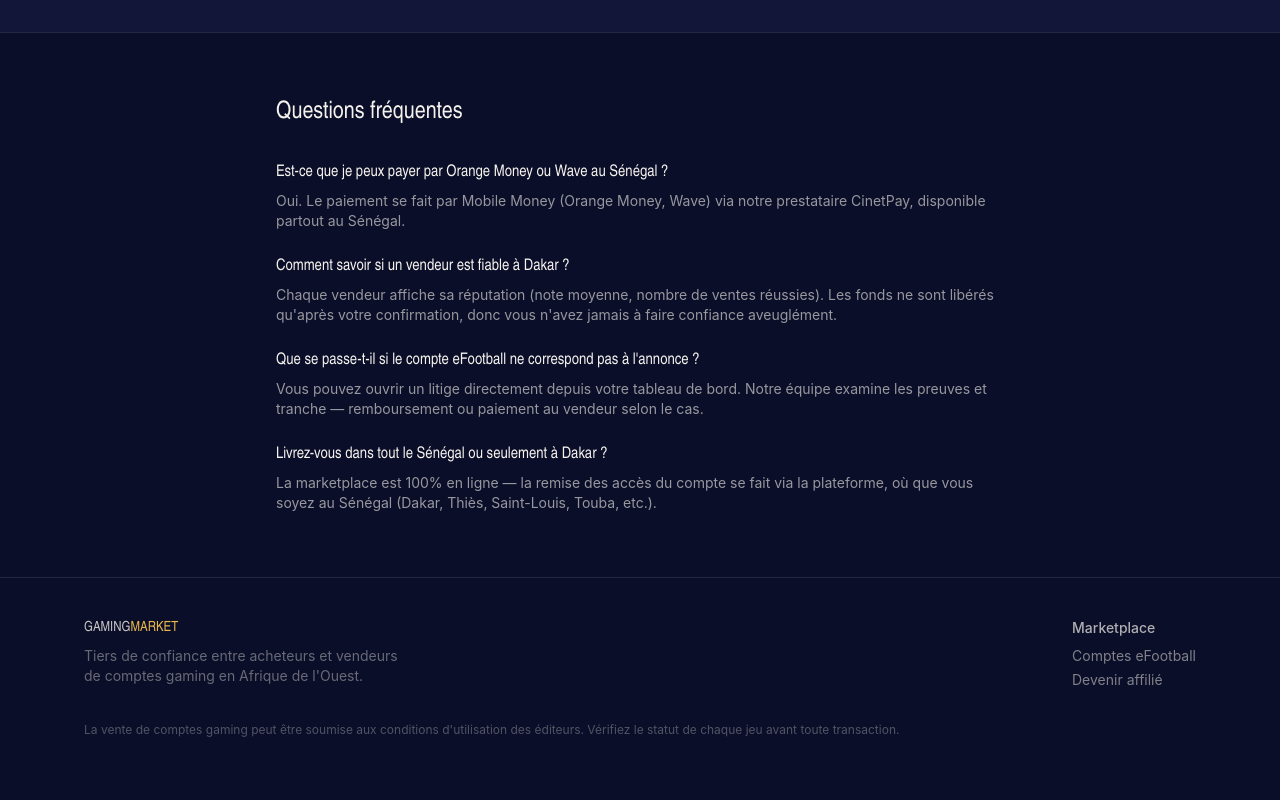
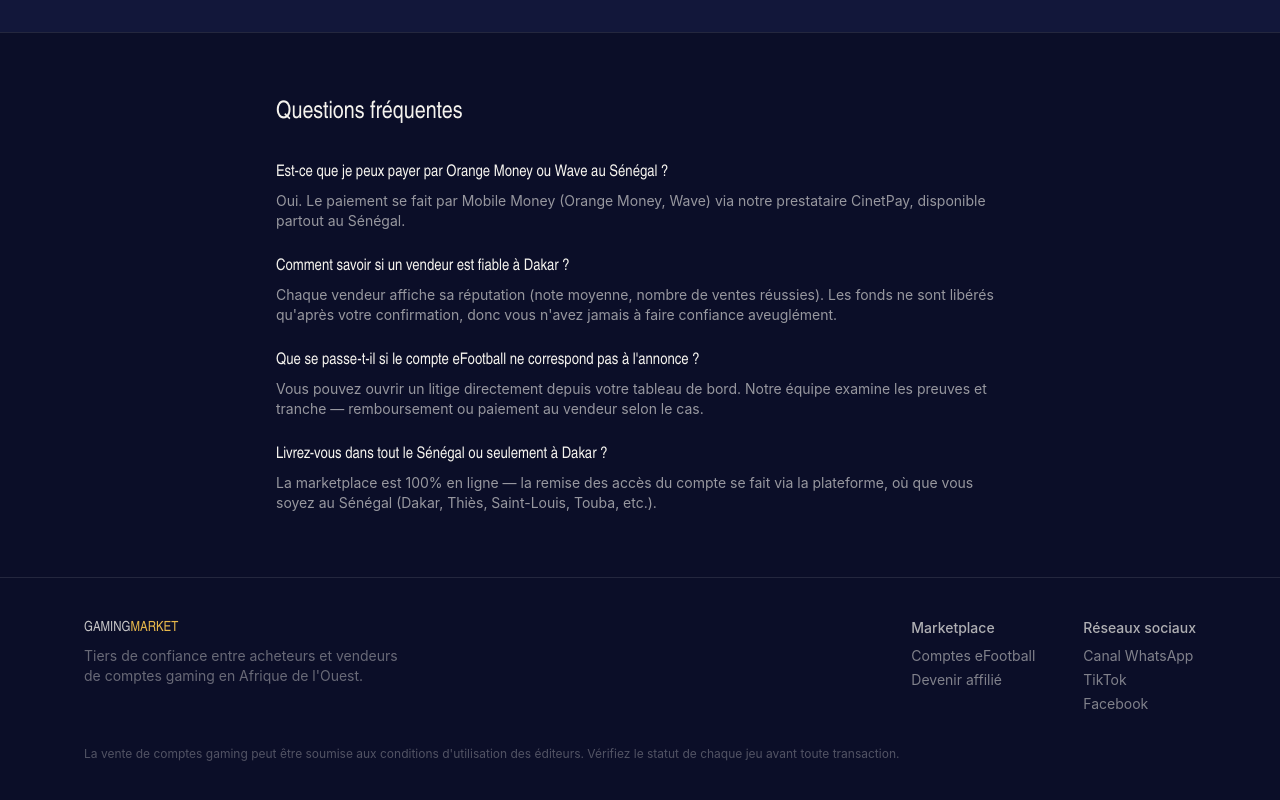
Before and after one commit to Gorgui12/gaming-marketplace, a Next.js app in the folder apps/web/: page / in a window 1280 px wide. Shown: the part 1267-2067 px from the top of the page. Before the commit the page ends 2045 px from the top, so only its background shows below. Built offline with nearby package versions, Linux system fonts and the light colour scheme; no server answers.

Commit message:
ajout reseaux sociaux, popup WhatsApp et logo

```diff
--- a/apps/web/app/layout.tsx
+++ b/apps/web/app/layout.tsx
@@ -1,6 +1,7 @@
 import type { Metadata, Viewport } from 'next';
 import './globals.css';
 import { BASE_URL, GEO, SITE_NAME, organizationJsonLd, websiteJsonLd } from '@/lib/seo';
+import { WhatsAppPopup } from '@/components/whatsapp-popup';
 
 export const viewport: Viewport = {
   width: 'device-width',
@@ -63,6 +64,7 @@ export default function RootLayout({ children }: { children: React.ReactNode })
           dangerouslySetInnerHTML={{ __html: JSON.stringify(websiteJsonLd()) }}
         />
         {children}
+        <WhatsAppPopup />
       </body>
     </html>
   );
--- a/apps/web/components/site-footer.tsx
+++ b/apps/web/components/site-footer.tsx
@@ -30,6 +30,41 @@ export function SiteFooter() {
                 </li>
               </ul>
             </div>
+            <div>
+              <p className="mb-2 font-medium text-bone/70">Réseaux sociaux</p>
+              <ul className="space-y-1">
+                <li>
+                  <a
+                    href="https://whatsapp.com/channel/0029VbE29XnBPzje98CXE50X"
+                    target="_blank"
+                    rel="noopener noreferrer"
+                    className="hover:text-bone/80"
+                  >
+                    Canal WhatsApp
+                  </a>
+                </li>
+                <li>
+                  <a
+                    href="https://www.tiktok.com/@gaming.market0"
+                    target="_blank"
+                    rel="noopener noreferrer"
+                    className="hover:text-bone/80"
+                  >
+                    TikTok
+                  </a>
+                </li>
+                <li>
+                  <a
+                    href="https://www.facebook.com/share/18E7Ayxg1k/"
+                    target="_blank"
+                    rel="noopener noreferrer"
+                    className="hover:text-bone/80"
+                  >
+                    Facebook
+                  </a>
+                </li>
+              </ul>
+            </div>
           </div>
         </div>
         <p className="mt-8 text-xs text-bone/30">
--- /dev/null
+++ b/apps/web/components/whatsapp-popup.tsx
@@ -0,0 +1,71 @@
+'use client';
+
+import { useEffect, useState } from 'react';
+import { X, MessageCircle } from 'lucide-react';
+
+const WHATSAPP_CHANNEL_URL =
+  'https://whatsapp.com/channel/0029VbE29XnBPzje98CXE50X';
+const STORAGE_KEY = 'gm-whatsapp-popup-dismissed';
+const DELAY_MS = 8000;
+
+export function WhatsAppPopup() {
+  const [visible, setVisible] = useState(false);
+
+  useEffect(() => {
+    if (typeof window === 'undefined') return;
+    if (window.sessionStorage.getItem(STORAGE_KEY) === '1') return;
+
+    const timer = setTimeout(() => {
+      setVisible(true);
+    }, DELAY_MS);
+
+    return () => clearTimeout(timer);
+  }, []);
+
+  const dismiss = () => {
+    setVisible(false);
+    window.sessionStorage.setItem(STORAGE_KEY, '1');
+  };
+
+  if (!visible) return null;
+
+  return (
+    <div
+      role="dialog"
+      aria-label="Rejoignez notre canal WhatsApp"
+      className="fixed bottom-4 left-4 z-[100] w-[calc(100%-2rem)] max-w-sm rounded-ticket border border-white/10 bg-navy-deep p-5 shadow-2xl shadow-black/40 sm:bottom-6 sm:left-6"
+    >
+      <button
+        onClick={dismiss}
+        aria-label="Fermer"
+        className="absolute right-3 top-3 rounded-full p-1 text-bone/50 hover:bg-white/10 hover:text-bone"
+      >
+        <X className="h-4 w-4" />
+      </button>
+
+      <div className="flex items-start gap-4">
+        <div className="flex h-11 w-11 shrink-0 items-center justify-center rounded-full bg-[#25D366]/20 text-[#25D366]">
+          <MessageCircle className="h-6 w-6" />
+        </div>
+        <div>
+          <p className="font-display text-base text-bone">
+            Rejoignez notre canal WhatsApp
+          </p>
+          <p className="mt-1 text-sm text-bone/60">
+            Restez informé des nouvelles annonces, bons plans et astuces gaming.
+          </p>
+        </div>
+      </div>
+
+      <a
+        href={WHATSAPP_CHANNEL_URL}
+        target="_blank"
+        rel="noopener noreferrer"
+        className="mt-4 flex w-full items-center justify-center gap-2 rounded-full bg-[#25D366] px-5 py-3 text-sm font-semibold text-navy-deep hover:opacity-90"
+      >
+        <MessageCircle className="h-4 w-4" />
+        Rejoindre le canal
+      </a>
+    </div>
+  );
+}
```
Also changed, not shown: apps/web/app/icon.svg, apps/web/public/logo gamingmarket.png (added).
